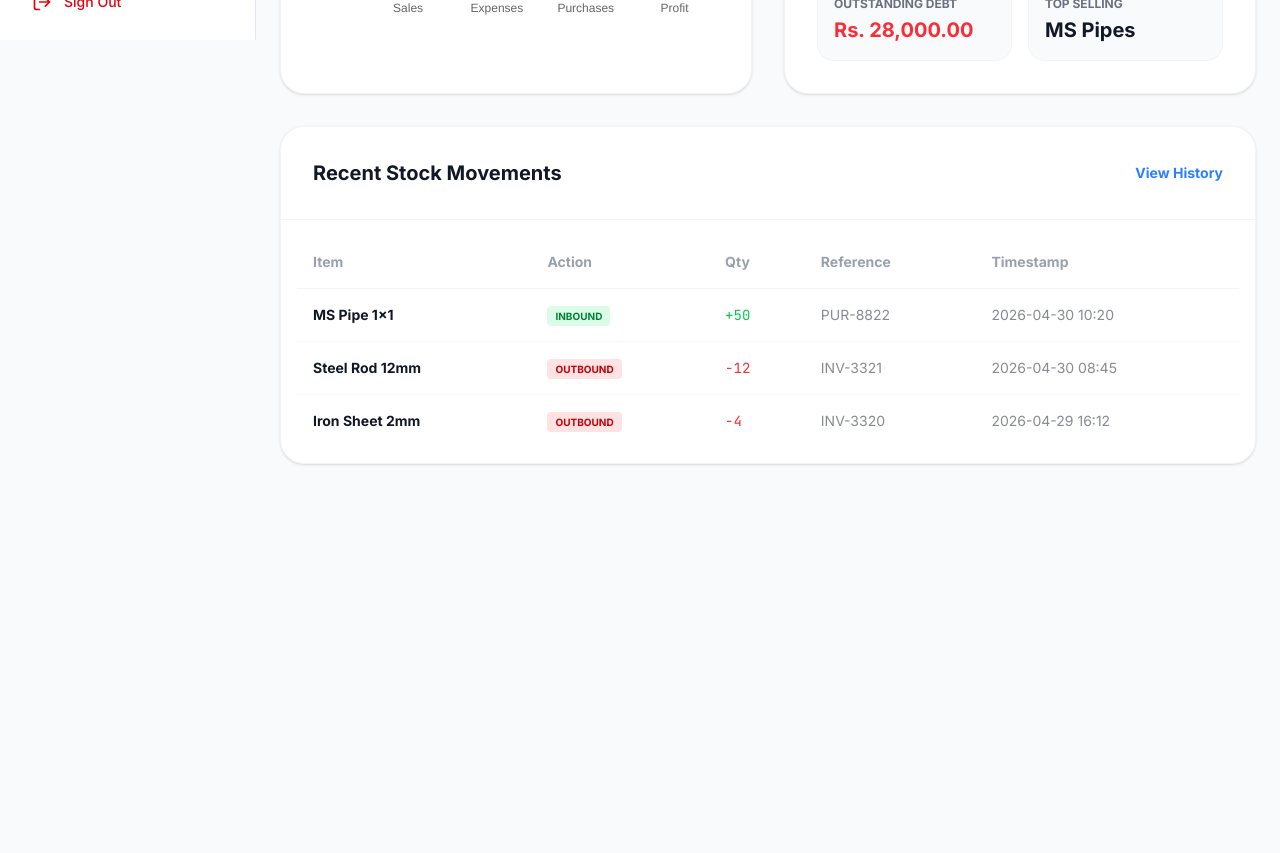
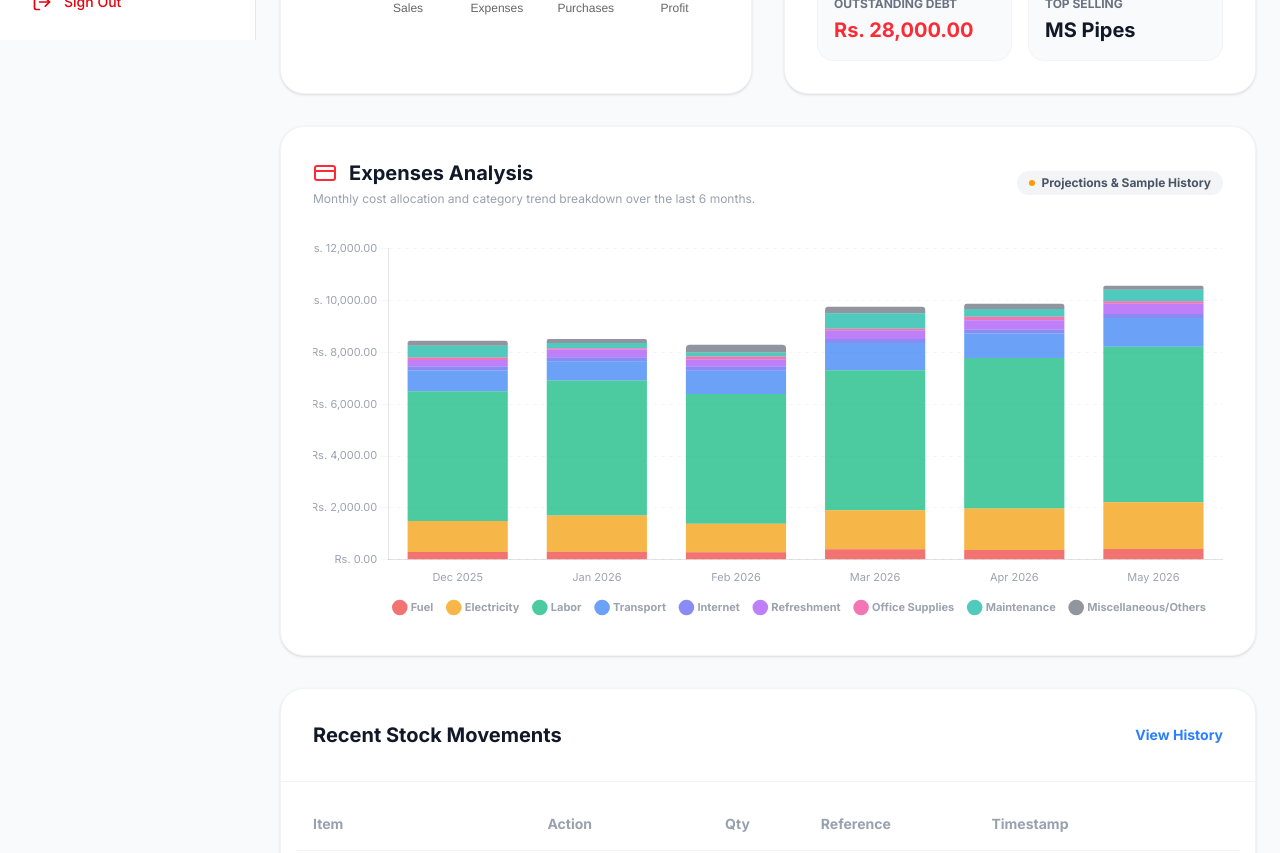
Before and after one commit to EduCreative/IronWork-Manager, a React (Vite) app: page /reports in a window 1280 px wide. Shown: the part 760-1613 px from the top of the page. Before the commit the page ends 1288 px from the top, so only its background shows below. Built offline with nearby package versions, Linux system fonts and the light colour scheme; no server answers; the database is empty; sample sign-in values are in the browser's storage.

Commit message:
feat(reports): implement expense tracking and analysis
Added expense data fetching and initialized Chart.js components to visualize financial trends and monthly expenditures.

```diff
--- a/src/pages/Reports.tsx
+++ b/src/pages/Reports.tsx
@@ -9,17 +9,39 @@ import {
   Download,
   Filter,
   PieChart,
-  Printer
+  Printer,
+  CreditCard
 } from 'lucide-react';
 import { db } from '../lib/firebase';
-import { collection, getDocs, query, where, orderBy } from 'firebase/firestore';
-import { formatCurrency as baseFormatCurrency, formatDate, cn } from '../lib/utils';
+import { collection, getDocs } from 'firebase/firestore';
+import { formatCurrency as baseFormatCurrency, formatDate, cn, safeToDate } from '../lib/utils';
 import { Bar, Pie } from 'react-chartjs-2';
 import { useCurrency } from '../hooks/useCurrency';
+import {
+  Chart as ChartJS,
+  CategoryScale,
+  LinearScale,
+  BarElement,
+  ArcElement,
+  Title,
+  Tooltip,
+  Legend,
+} from 'chart.js';
+
+ChartJS.register(
+  CategoryScale,
+  LinearScale,
+  BarElement,
+  ArcElement,
+  Title,
+  Tooltip,
+  Legend
+);
 
 export default function Reports() {
   const { formatCurrency } = useCurrency();
   const [loading, setLoading] = React.useState(true);
+  const [expenses, setExpenses] = React.useState<any[]>([]);
   const [data, setData] = React.useState<any>({
     totalSales: 45000,
     totalExpenses: 12000,
@@ -33,16 +55,227 @@ export default function Reports() {
     ]
   });
 
+  // Calculate the last 6 months (chronological)
+  const trendMonths = React.useMemo(() => {
+    const months = [];
+    const now = new Date();
+    for (let i = 5; i >= 0; i--) {
+      const d = new Date(now.getFullYear(), now.getMonth() - i, 1);
+      const label = d.toLocaleString('en-US', { month: 'short', year: 'numeric' });
+      const value = `${d.getFullYear()}-${String(d.getMonth() + 1).padStart(2, '0')}`;
+      months.push({ label, value });
+    }
+    return months;
+  }, []);
+
+  const getExpenseMonth = (expense: any) => {
+    if (!expense.createdAt) return '';
+    const dateObj = safeToDate(expense.createdAt);
+    if (!dateObj) return '';
+    return `${dateObj.getFullYear()}-${String(dateObj.getMonth() + 1).padStart(2, '0')}`;
+  };
+
   React.useEffect(() => {
-     // Mock async data load
-     setTimeout(() => setLoading(false), 800);
+     const fetchReportsData = async () => {
+       setLoading(true);
+       try {
+         // 1. Fetch real expenses
+         const expensesSnap = await getDocs(collection(db, 'expenses'));
+         const expensesList = expensesSnap.docs.map(doc => {
+           const d = doc.data();
+           return {
+             id: doc.id,
+             ...d
+           };
+         });
+         setExpenses(expensesList);
+
+         const calculatedExpenses = (expensesList as any[]).reduce((acc, curr: any) => acc + (curr.amount || 0), 0);
+
+         // 2. Fetch real invoices
+         const invoicesSnap = await getDocs(collection(db, 'invoices'));
+         const invoicesList = invoicesSnap.docs.map(doc => doc.data());
+         const calculatedSales = invoicesList.reduce((acc, curr) => acc + (curr.total || 0), 0);
+         const calculatedDebts = invoicesList.reduce((acc, curr) => acc + (curr.balance || 0), 0);
+
+         // 3. Fetch products for stock value
+         const productsSnap = await getDocs(collection(db, 'products'));
+         const productsList = productsSnap.docs.map(doc => doc.data());
+         const calculatedStockVal = productsList.reduce((acc, curr) => {
+           const stock = curr.currentStock || 0;
+           const cost = curr.unitPrice || curr.price || 0;
+           return acc + (stock * cost);
+         }, 0);
+
+         setData((prev: any) => ({
+           ...prev,
+           totalSales: calculatedSales > 0 ? calculatedSales : prev.totalSales,
+           totalExpenses: calculatedExpenses > 0 ? calculatedExpenses : prev.totalExpenses,
+           netProfit: (calculatedSales > 0 ? calculatedSales : prev.totalSales) - (calculatedExpenses > 0 ? calculatedExpenses : prev.totalExpenses),
+           customerDebts: calculatedDebts > 0 ? calculatedDebts : prev.customerDebts,
+           stockValue: calculatedStockVal > 0 ? calculatedStockVal : prev.stockValue
+         }));
+
+       } catch (error) {
+         console.error("Error fetching data for Reports page:", error);
+       } finally {
+         setLoading(false);
+       }
+     };
+
+     fetchReportsData();
   }, []);
+
+  const hasRealExpenses = expenses.length > 0;
+
+  const expenseCategories = [
+    'Fuel', 'Electricity', 'Labor', 'Transport', 'Internet', 'Refreshment', 'Office Supplies', 'Maintenance', 'Miscellaneous/Others'
+  ];
+
+  const categoryColors: { [key: string]: string } = {
+    'Fuel': 'rgba(239, 68, 68, 0.75)',
+    'Electricity': 'rgba(245, 158, 11, 0.75)',
+    'Labor': 'rgba(16, 185, 129, 0.75)',
+    'Transport': 'rgba(59, 130, 246, 0.75)',
+    'Internet': 'rgba(99, 102, 241, 0.75)',
+    'Refreshment': 'rgba(168, 85, 247, 0.75)',
+    'Office Supplies': 'rgba(236, 72, 153, 0.75)',
+    'Maintenance': 'rgba(20, 184, 166, 0.75)',
+    'Miscellaneous/Others': 'rgba(107, 114, 128, 0.75)'
+  };
+
+  const categoryHoverColors: { [key: string]: string } = {
+    'Fuel': 'rgba(239, 68, 68, 0.95)',
+    'Electricity': 'rgba(245, 158, 11, 0.95)',
+    'Labor': 'rgba(16, 185, 129, 0.95)',
+    'Transport': 'rgba(59, 130, 246, 0.95)',
+    'Internet': 'rgba(99, 102, 241, 0.95)',
+    'Refreshment': 'rgba(168, 85, 247, 0.95)',
+    'Office Supplies': 'rgba(236, 72, 153, 0.95)',
+    'Maintenance': 'rgba(20, 184, 166, 0.95)',
+    'Miscellaneous/Others': 'rgba(107, 114, 128, 0.95)'
+  };
+
+  const datasets = expenseCategories.map(cat => {
+    const dataForMonths = trendMonths.map(monthObj => {
+      if (hasRealExpenses) {
+        return expenses
+          .filter(e => e.category === cat && getExpenseMonth(e) === monthObj.value)
+          .reduce((sum, e) => sum + (e.amount || 0), 0);
+      } else {
+        const mockMap: { [key: string]: number[] } = {
+          'Fuel': [300, 310, 290, 410, 380, 420],
+          'Electricity': [1200, 1400, 1100, 1500, 1600, 1800],
+          'Labor': [5000, 5200, 5000, 5400, 5800, 6000],
+          'Transport': [800, 750, 900, 1050, 950, 1100],
+          'Internet': [150, 150, 150, 150, 155, 155],
+          'Refreshment': [250, 300, 280, 320, 350, 400],
+          'Office Supplies': [100, 50, 120, 80, 140, 90],
+          'Maintenance': [450, 200, 150, 600, 300, 450],
+          'Miscellaneous/Others': [200, 150, 300, 250, 200, 150]
+        };
+        const idx = trendMonths.findIndex(m => m.value === monthObj.value);
+        return mockMap[cat] ? mockMap[cat][idx] || 0 : 0;
+      }
+    });
+
+    return {
+      label: cat,
+      data: dataForMonths,
+      backgroundColor: categoryColors[cat] || 'rgba(107, 114, 128, 0.7)',
+      hoverBackgroundColor: categoryHoverColors[cat] || 'rgba(107, 114, 128, 0.9)',
+      borderRadius: 4
+    };
+  });
+
+  const stackedBarData = {
+    labels: trendMonths.map(m => m.label),
+    datasets: datasets
+  };
+
+  const stackedBarOptions = {
+    responsive: true,
+    maintainAspectRatio: false,
+    plugins: {
+      legend: {
+        position: 'bottom' as const,
+        labels: {
+          usePointStyle: true,
+          pointStyle: 'circle',
+          padding: 15,
+          color: 'rgba(156, 163, 175, 1)',
+          font: {
+            family: 'Inter',
+            size: 11,
+            weight: 'bold' as const
+          }
+        }
+      },
+      tooltip: {
+        backgroundColor: '#0f172a',
+        titleColor: '#fff',
+        bodyColor: '#cbd5e1',
+        titleFont: { family: 'Inter', size: 12, weight: 'bold' as const },
+        bodyFont: { family: 'Inter', size: 12 },
+        padding: 12,
+        borderRadius: 12,
+        mode: 'index' as const,
+        intersect: false,
+        callbacks: {
+          label: function(context: any) {
+            let label = context.dataset.label || '';
+            if (label) {
+              label += ': ';
+            }
+            if (context.parsed.y !== null) {
+              label += formatCurrency(context.parsed.y);
+            }
+            return label;
+          }
+        }
+      }
+    },
+    scales: {
+      x: {
+        stacked: true,
+        grid: {
+          display: false
+        },
+        ticks: {
+          color: 'rgba(156, 163, 175, 1)',
+          font: {
+            family: 'Inter',
+            size: 11
+          }
+        }
+      },
+      y: {
+        stacked: true,
+        border: {
+          dash: [4, 4]
+        },
+        grid: {
+          color: 'rgba(156, 163, 175, 0.1)'
+        },
+        ticks: {
+          color: 'rgba(156, 163, 175, 1)',
+          font: {
+            family: 'Inter',
+            size: 11
+          },
+          callback: function(value: any) {
+            return formatCurrency(value);
+          }
+        }
+      }
+    }
+  };
 
   const barData = {
     labels: ['Sales', 'Expenses', 'Purchases', 'Profit'],
     datasets: [{
       label: 'Financial Performance',
-      data: [45000, 12000, 25000, 33000],
+      data: [data.totalSales, data.totalExpenses, data.totalExpenses * 1.5, data.netProfit],
       backgroundColor: [
         'rgba(59, 130, 246, 0.6)',
         'rgba(239, 68, 68, 0.6)',
@@ -154,6 +387,30 @@ export default function Reports() {
          </div>
       </div>
 
+      {/* Expenses Analysis Component */}
+      <div className="bg-white dark:bg-gray-900 border border-gray-100 dark:border-gray-800 p-8 rounded-3xl shadow-sm">
+         <div className="flex flex-col md:flex-row md:items-center justify-between gap-4 mb-8">
+            <div>
+               <h3 className="text-xl font-bold dark:text-white flex items-center gap-3">
+                 <CreditCard className="text-red-500 w-6 h-6" />
+                 Expenses Analysis
+               </h3>
+               <p className="text-xs text-gray-400 mt-1">Monthly cost allocation and category trend breakdown over the last 6 months.</p>
+            </div>
+
+            <div className="flex items-center gap-2">
+               <span className="inline-flex items-center gap-1.5 px-3 py-1 rounded-full text-xs font-bold bg-gray-100 dark:bg-gray-800 text-gray-600 dark:text-gray-400">
+                  <span className={cn("w-1.5 h-1.5 rounded-full", hasRealExpenses ? "bg-green-500 animate-pulse" : "bg-amber-500")} />
+                  {hasRealExpenses ? 'Live Firestore Analytics' : 'Projections & Sample History'}
+               </span>
+            </div>
+         </div>
+
+         <div className="h-96 w-full print:h-80">
+            <Bar data={stackedBarData} options={stackedBarOptions} />
+         </div>
+      </div>
+
       <div className="bg-white dark:bg-gray-900 border border-gray-100 dark:border-gray-800 rounded-3xl overflow-hidden shadow-sm">
          <div className="p-8 border-b border-gray-100 dark:border-gray-800 flex items-center justify-between">
             <h3 className="text-xl font-bold dark:text-white">Recent Stock Movements</h3>
```
